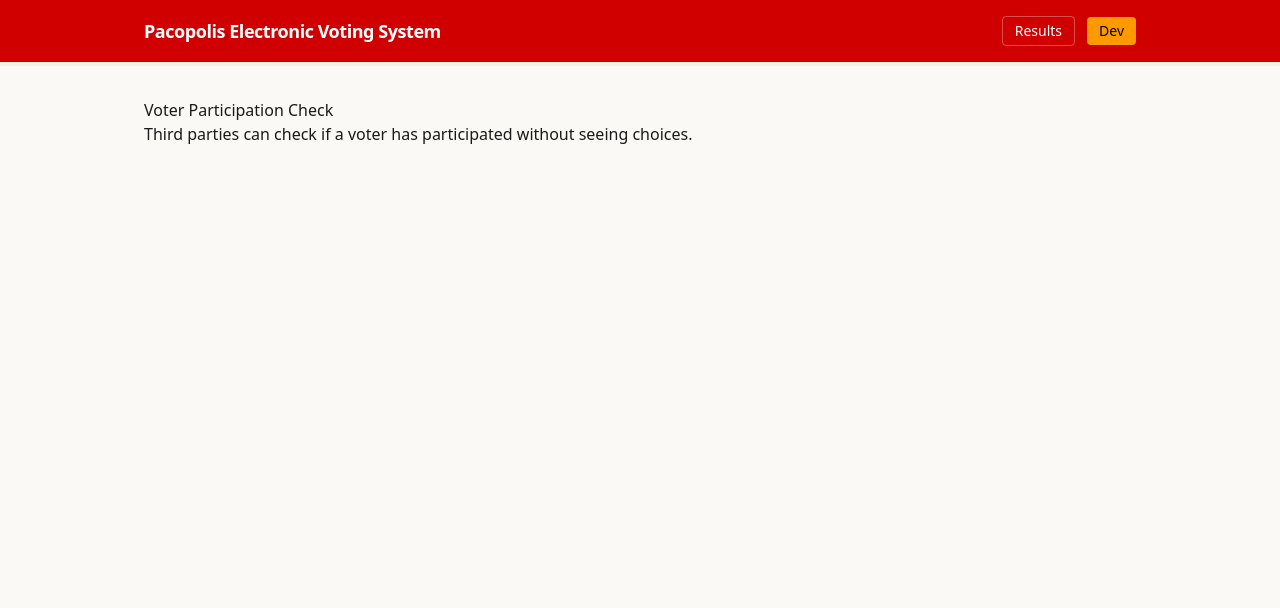
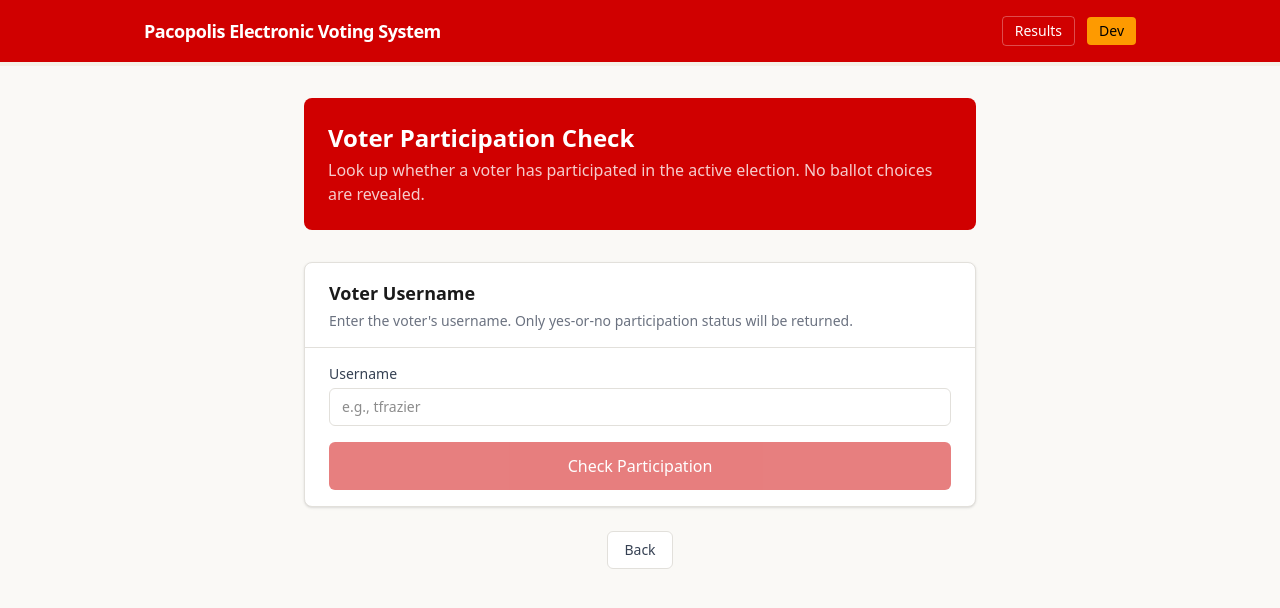
Before and after one commit to Vittoria-Quaranta/Voting-System, a React (Vite) app in the folder frontend/: page /participation in a window 1280 px wide. Shown: the top 608 px of the page. Built offline with nearby package versions, Linux system fonts and the light colour scheme; no server answers.

Commit message:
feat: wire voter lookup pages

```diff
--- a/frontend/src/api/client.js
+++ b/frontend/src/api/client.js
@@ -54,3 +54,31 @@ export async function submitBallot(payload) {
   }
   return data;
 }
+
+// Look up a recorded ballot by confirmation code. GET /api/vote-lookup/{code}.
+// 404 means the code was not found.
+export async function lookupVote(confirmationCode) {
+  const code = encodeURIComponent(confirmationCode.trim());
+  const res = await fetch(`${API_BASE}/api/vote-lookup/${code}`);
+  if (res.status === 404) {
+    throw new Error('Confirmation code not found. Check that you entered it exactly.');
+  }
+  if (!res.ok) {
+    throw new Error('Lookup failed, please try again.');
+  }
+  return parseJson(res);
+}
+
+// Third-party participation check. GET /api/participation?username=...
+// Returns { voted: bool }. Unknown usernames are reported as voted=false.
+export async function checkParticipation(username) {
+  const q = encodeURIComponent(username.trim());
+  const res = await fetch(`${API_BASE}/api/participation?username=${q}`);
+  if (res.status === 400) {
+    throw new Error('Please enter a username.');
+  }
+  if (!res.ok) {
+    throw new Error('Participation check failed, please try again.');
+  }
+  return parseJson(res);
+}
--- a/frontend/src/pages/Login.jsx
+++ b/frontend/src/pages/Login.jsx
@@ -1,11 +1,36 @@
 import { useState, useEffect } from 'react';
-import { useNavigate } from 'react-router-dom';
+import { Link, useNavigate } from 'react-router-dom';
 import { useVoting } from '../context/VotingContext';
 import { authenticate } from '../api/client';
 import { Card, CardHeader, CardTitle, CardDescription, CardContent } from '../components/ui/Card';
 import { Button } from '../components/ui/Button';
 import { Input, Label } from '../components/ui/Input';
 import { Alert } from '../components/ui/Alert';
+
+// inline SVGs instead of pulling in a whole icon library for two glyphs
+function SearchIcon() {
+  return (
+    <svg xmlns="http://www.w3.org/2000/svg" viewBox="0 0 24 24" fill="none"
+      stroke="currentColor" strokeWidth="2" strokeLinecap="round" strokeLinejoin="round"
+      className="h-5 w-5">
+      <circle cx="11" cy="11" r="7" />
+      <line x1="21" y1="21" x2="16.65" y2="16.65" />
+    </svg>
+  );
+}
+
+function UsersIcon() {
+  return (
+    <svg xmlns="http://www.w3.org/2000/svg" viewBox="0 0 24 24" fill="none"
+      stroke="currentColor" strokeWidth="2" strokeLinecap="round" strokeLinejoin="round"
+      className="h-5 w-5">
+      <path d="M17 21v-2a4 4 0 0 0-4-4H5a4 4 0 0 0-4 4v2" />
+      <circle cx="9" cy="7" r="4" />
+      <path d="M23 21v-2a4 4 0 0 0-3-3.87" />
+      <path d="M16 3.13a4 4 0 0 1 0 7.75" />
+    </svg>
+  );
+}
 
 export default function Login() {
   const navigate = useNavigate();
@@ -103,6 +128,36 @@ export default function Login() {
           </form>
         </CardContent>
       </Card>
+
+      <div className="mt-8 grid gap-4 sm:grid-cols-2">
+        <Link to="/lookup" className="block">
+          <Card className="h-full transition-colors hover:bg-gray-50">
+            <CardContent className="flex items-center gap-3 p-4">
+              <div className="flex h-10 w-10 shrink-0 items-center justify-center rounded-lg bg-[var(--color-accent)]/10 text-[var(--color-primary)]">
+                <SearchIcon />
+              </div>
+              <div>
+                <p className="font-medium">Look Up Your Vote</p>
+                <p className="text-sm text-[var(--color-muted)]">Verify your vote was recorded</p>
+              </div>
+            </CardContent>
+          </Card>
+        </Link>
+
+        <Link to="/participation" className="block">
+          <Card className="h-full transition-colors hover:bg-gray-50">
+            <CardContent className="flex items-center gap-3 p-4">
+              <div className="flex h-10 w-10 shrink-0 items-center justify-center rounded-lg bg-[var(--color-accent)]/10 text-[var(--color-primary)]">
+                <UsersIcon />
+              </div>
+              <div>
+                <p className="font-medium">Check Participation</p>
+                <p className="text-sm text-[var(--color-muted)]">See if a voter has voted</p>
+              </div>
+            </CardContent>
+          </Card>
+        </Link>
+      </div>
     </div>
   );
 }
--- a/frontend/src/pages/ParticipationCheck.jsx
+++ b/frontend/src/pages/ParticipationCheck.jsx
@@ -1,10 +1,86 @@
-import React from 'react';
+import { useState } from 'react';
+import { useNavigate } from 'react-router-dom';
+import { checkParticipation } from '../api/client';
+import { Card, CardHeader, CardTitle, CardDescription, CardContent } from '../components/ui/Card';
+import { Button } from '../components/ui/Button';
+import { Input, Label } from '../components/ui/Input';
+import { Alert } from '../components/ui/Alert';
 
 export default function ParticipationCheck() {
+  const navigate = useNavigate();
+  const [username, setUsername] = useState('');
+  const [result, setResult] = useState(null);
+  const [error, setError] = useState(null);
+  const [loading, setLoading] = useState(false);
+
+  async function handleSubmit(e) {
+    e.preventDefault();
+    setError(null);
+    setResult(null);
+    setLoading(true);
+
+    try {
+      const data = await checkParticipation(username);
+      setResult({ username: username.trim(), voted: data.voted });
+    } catch (err) {
+      setError(err.message);
+    } finally {
+      setLoading(false);
+    }
+  }
+
   return (
-    <div>
-      <h2>Voter Participation Check</h2>
-      <p>Third parties can check if a voter has participated without seeing choices.</p>
+    <div className="max-w-2xl mx-auto">
+      <div className="mb-8 rounded-lg bg-[var(--color-primary)] p-6 text-white">
+        <h2 className="text-2xl font-bold mb-1">Voter Participation Check</h2>
+        <p className="opacity-80">
+          Look up whether a voter has participated in the active election. No ballot choices are revealed.
+        </p>
+      </div>
+
+      <Card>
+        <CardHeader>
+          <CardTitle>Voter Username</CardTitle>
+          <CardDescription>
+            Enter the voter's username. Only yes-or-no participation status will be returned.
+          </CardDescription>
+        </CardHeader>
+        <CardContent>
+          <form onSubmit={handleSubmit} className="space-y-4">
+            {error && <Alert variant="error">{error}</Alert>}
+
+            <div>
+              <Label htmlFor="username">Username</Label>
+              <Input
+                id="username"
+                type="text"
+                placeholder="e.g., tfrazier"
+                value={username}
+                onChange={(e) => setUsername(e.target.value)}
+                autoComplete="off"
+                spellCheck={false}
+              />
+            </div>
+
+            <Button type="submit" className="w-full" size="lg" disabled={!username.trim() || loading}>
+              {loading ? 'Checking...' : 'Check Participation'}
+            </Button>
+          </form>
+        </CardContent>
+      </Card>
+
+      {result && (
+        <div className="mt-8">
+          <Alert variant={result.voted ? 'success' : 'info'}>
+            <span className="font-semibold">{result.username}</span>{' '}
+            {result.voted ? 'has voted in the active election.' : 'has not voted in the active election.'}
+          </Alert>
+        </div>
+      )}
+
+      <div className="mt-6 text-center">
+        <Button variant="outline" onClick={() => navigate('/')}>Back</Button>
+      </div>
     </div>
   );
 }
--- a/frontend/src/pages/VoteLookup.jsx
+++ b/frontend/src/pages/VoteLookup.jsx
@@ -1,10 +1,105 @@
-import React from 'react';
+import { useState } from 'react';
+import { useNavigate } from 'react-router-dom';
+import { lookupVote } from '../api/client';
+import { Card, CardHeader, CardTitle, CardDescription, CardContent } from '../components/ui/Card';
+import { Button } from '../components/ui/Button';
+import { Input, Label } from '../components/ui/Input';
+import { Alert } from '../components/ui/Alert';
 
 export default function VoteLookup() {
+  const navigate = useNavigate();
+  const [code, setCode] = useState('');
+  const [result, setResult] = useState(null);
+  const [error, setError] = useState(null);
+  const [loading, setLoading] = useState(false);
+
+  async function handleSubmit(e) {
+    e.preventDefault();
+    setError(null);
+    setResult(null);
+    setLoading(true);
+
+    try {
+      const data = await lookupVote(code);
+      setResult(data);
+    } catch (err) {
+      setError(err.message);
+    } finally {
+      setLoading(false);
+    }
+  }
+
   return (
-    <div>
-      <h2>My Recorded Vote</h2>
-      <p>Look up a previously recorded vote (requires auth / lookup token).</p>
+    <div className="max-w-2xl mx-auto">
+      <div className="mb-8 rounded-lg bg-[var(--color-primary)] p-6 text-white">
+        <h2 className="text-2xl font-bold mb-1">Verify Your Vote</h2>
+        <p className="opacity-80">Enter your confirmation code to see the selections that were recorded.</p>
+      </div>
+
+      <Card>
+        <CardHeader>
+          <CardTitle>Confirmation Code</CardTitle>
+          <CardDescription>
+            You received this after submitting your ballot. It looks like a long string of letters and numbers.
+          </CardDescription>
+        </CardHeader>
+        <CardContent>
+          <form onSubmit={handleSubmit} className="space-y-4">
+            {error && <Alert variant="error">{error}</Alert>}
+
+            <div>
+              <Label htmlFor="code">Confirmation code</Label>
+              <Input
+                id="code"
+                type="text"
+                placeholder="e.g., 055b02cd-fd05-4b79-b341-11be0e6ae426"
+                value={code}
+                onChange={(e) => setCode(e.target.value)}
+                autoComplete="off"
+                spellCheck={false}
+              />
+            </div>
+
+            <Button type="submit" className="w-full" size="lg" disabled={!code.trim() || loading}>
+              {loading ? 'Looking up...' : 'Look Up My Vote'}
+            </Button>
+          </form>
+        </CardContent>
+      </Card>
+
+      {result && (
+        <div className="mt-8">
+          <Card>
+            <CardHeader>
+              <CardTitle>Your Recorded Selections</CardTitle>
+              <CardDescription>{result.electionName}</CardDescription>
+            </CardHeader>
+            <CardContent>
+              {result.selections.length === 0 ? (
+                <Alert variant="info">No selections were recorded for this code.</Alert>
+              ) : (
+                <ul className="divide-y divide-[var(--color-border)]">
+                  {result.selections.map((item) => (
+                    <li key={item.raceId} className="py-3 flex items-center justify-between">
+                      <div>
+                        <div className="text-sm text-[var(--color-muted)]">{item.raceName}</div>
+                        <div className="font-medium">{item.candidateName}</div>
+                      </div>
+                      {item.party && (
+                        <span className="text-sm text-[var(--color-muted)]">{item.party}</span>
+                      )}
+                    </li>
+                  ))}
+                </ul>
+              )}
+            </CardContent>
+          </Card>
+        </div>
+      )}
+
+      <div className="mt-6 text-center">
+        <Button variant="outline" onClick={() => navigate('/')}>Back</Button>
+      </div>
     </div>
   );
 }
```
